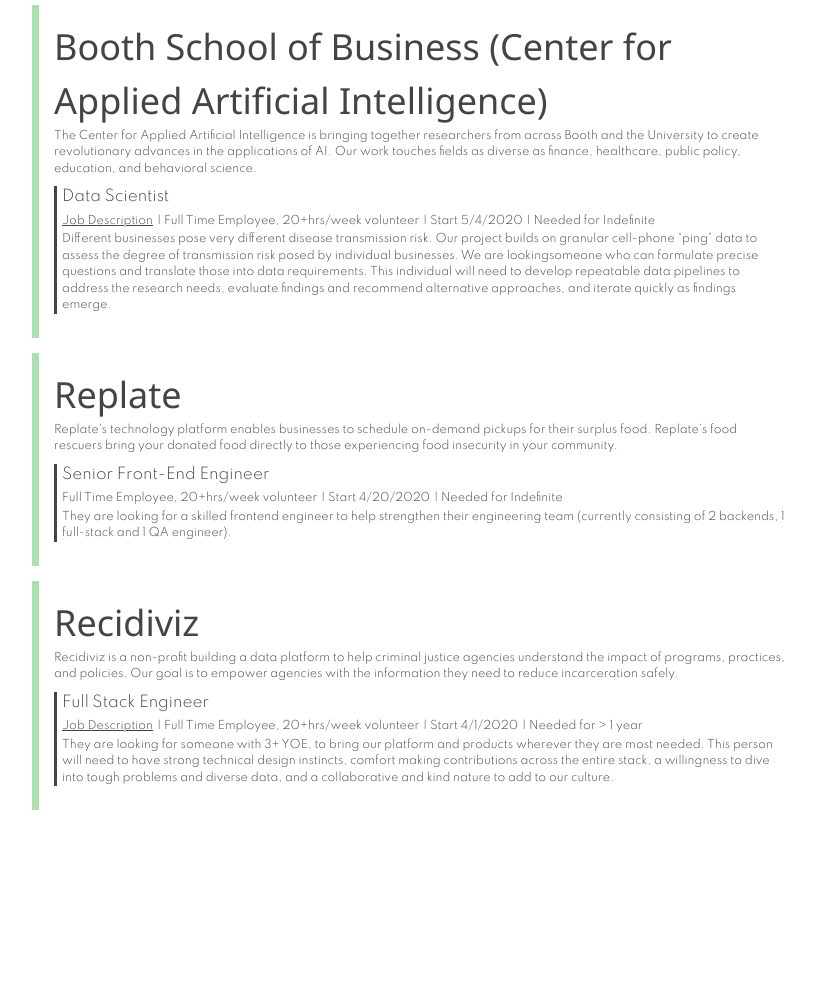
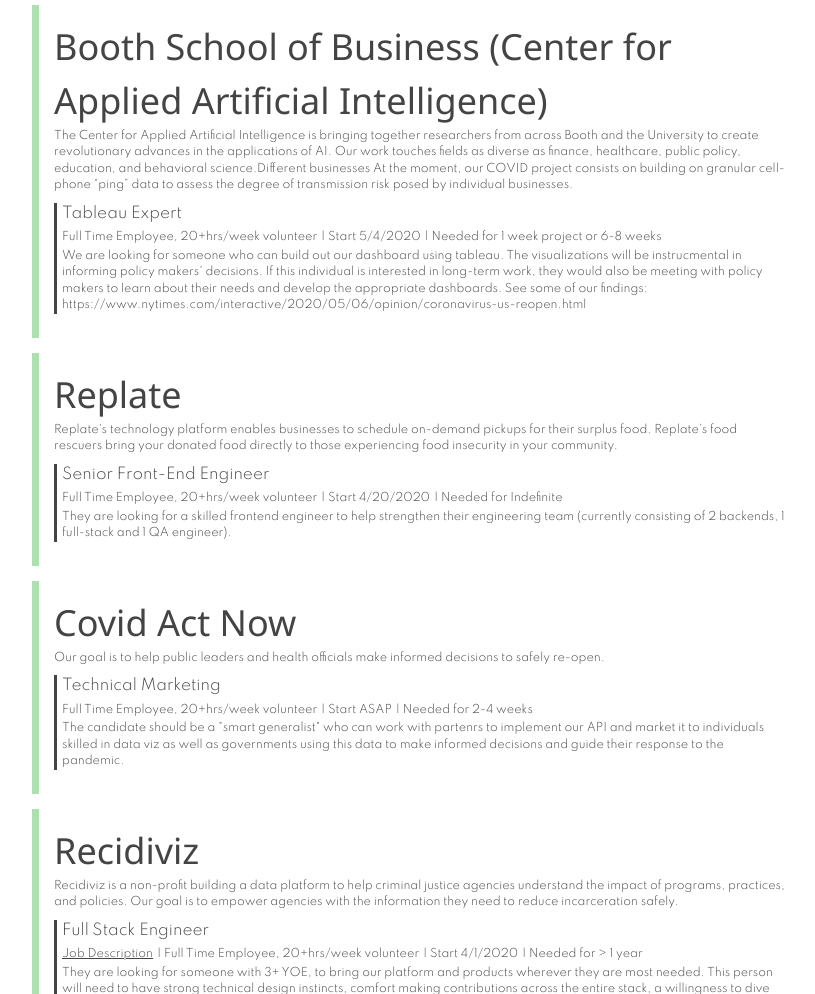
Before and after one commit to paomartcard/pdscovid.github.io, a plain HTML site: page index.html in a window 1280 px wide. Shown: the part 740-1734 px from the top of the page, without its empty margins (294-1109 px from the left). Before the commit the page ends 1629 px from the top, so only its background shows below. Drawn offline with nearby package versions, Linux system fonts and the light colour scheme.

Commit message:
new job postings

```diff
--- a/index.html
+++ b/index.html
@@ -94,17 +94,15 @@
       <div class="card">
       <a href="https://www.chicagobooth.edu/research/applied-ai" class="job" style="text-decoration: none;" target="_blank" class="job"><h1 class="jobTitle">Booth School of Business (Center for Applied Artificial Intelligence)</h1></a>
       <br>
-      <div class="info" style="margin-bottom: 9px">The Center for Applied Artificial Intelligence is bringing together researchers from across Booth and the University to create revolutionary advances in the applications of AI. Our work touches fields as diverse as finance, healthcare, public policy, education, and behavioral science.</div>
+      <div class="info" style="margin-bottom: 9px">The Center for Applied Artificial Intelligence is bringing together researchers from across Booth and the University to create revolutionary advances in the applications of AI. Our work touches fields as diverse as finance, healthcare, public policy, education, and behavioral science.Different businesses  At the moment, our COVID project consists on building on granular cell-phone “ping” data to assess the degree of transmission risk posed by individual businesses. </div>
       <div style="border-left: 3px solid #444444; padding-left: 5px; margin-bottom: 9px;">
-      <p style="margin-bottom: 0px; margin-top: 0px;">Data Scientist</p>
-      <a href="https://docs.google.com/document/d/1nX37a-gyMfaFSKBbh5RXyJMqNRVIxgCEaTaa0judcZo/edit#" target="_blank" class="job">Job Description</a>
-      <div class="job">|  </div>
+      <p style="margin-bottom: 0px; margin-top: 0px;">Tableau Expert</p>
       <div class="job">Full Time Employee, 20+hrs/week volunteer</div>
       <div class="job">|  </div>
       <div class="job">Start 5/4/2020</div>
       <div class="job">|  </div>
-      <div class="job">Needed for Indefinite</div>
-      <div class="info">Different businesses pose very different disease transmission risk. Our project builds on granular cell-phone “ping” data to assess the degree of transmission risk posed by individual businesses. We are lookingsomeone who can formulate precise questions and translate those into data requirements. This individual will need to develop repeatable data pipelines to address the research needs, evaluate findings and recommend alternative approaches, and iterate quickly as findings emerge.
+      <div class="job">Needed for 1 week project or 6-8 weeks </div>
+      <div class="info">We are looking for someone who can build out our dashboard using tableau. The visualizations will be instrucmental in informing policy makers' decisions. If this individual is interested in long-term work, they would also be meeting with policy makers to learn about their needs and develop the appropriate dashboards. See some of our findings: https://www.nytimes.com/interactive/2020/05/06/opinion/coronavirus-us-reopen.html
       </div>
       </div>
       </div>
@@ -120,6 +118,20 @@
       <div class="job">|  </div>
       <div class="job">Needed for Indefinite</div>
       <div class="info">They are looking for a skilled frontend engineer to help strengthen their engineering team (currently consisting of 2 backends, 1 full-stack and 1 QA engineer).</div>
+      </div>
+      </div>
+      <div class="card">
+      <a href="https://covidactnow.org/" class="job" style="text-decoration: none;" target="_blank" class="job"><h1 class="jobTitle">Covid Act Now</h1></a>
+      <br>
+      <div class="info" style="margin-bottom: 9px">Our goal is to help public leaders and health officials make informed decisions to safely re-open.</div>
+      <div style="border-left: 3px solid #444444; padding-left: 5px; margin-bottom: 9px;">
+      <p style="margin-bottom: 0px; margin-top: 0px;">Technical Marketing</p>
+      <div class="job">Full Time Employee, 20+hrs/week volunteer</div>
+      <div class="job">|  </div>
+      <div class="job">Start ASAP</div>
+      <div class="job">|  </div>
+      <div class="job">Needed for 2-4 weeks</div>
+      <div class="info">The candidate should be a "smart generalist" who can work with partenrs to implement our API and market it to individuals skilled in data viz as well as governments using this data to make informed decisions and guide their response to the pandemic.</div>
       </div>
       </div>
       <div class="card">
--- a/toCopy.csv
+++ b/toCopy.csv
@@ -4,11 +4,11 @@
 ,5/5/2020 16:06:53,Paola Martinez,paomart@stanford.edu,NY Governor's Office,https://www.governor.ny.gov/,NY Governor's office is looking for technical talent to help inform decisions and mitigate the impact of the pandemic. ,idk,idk@gmail.com,Product Manager,A product manager with a deep data science background who can integrate epidemiological models and other analyses being produced by the Department of Health and a McKinsey consulting team into an analytical framework for decision-making around reopening the state. ,no,https://docs.google.com/document/d/1BSihLhIAqN8U8MAYQZmXYTtuFavFYhqdaIhAOKlxrIE/edit?usp=sharing,"Full Time Employee, 20+hrs/week volunteer",5/4/2020,> 1 year,,,,,,,
 ,5/4/2020 13:24:56,Lucina Tse,ltse@dimagi.com,Dimagi Inc,https://www.dimagi.com,Dimagi was born from the belief that there’s a better way to provide services to those in need. Our mission is to create digital products that support global development efforts.,Lucina Tse,ltse@dimagi.com,Full Stack Web Software Engineers,"Dimagi’s technology is being utilized for the COVID-19 response, especially in contact tracing, and we are looking for talented individuals to assist us in this effort.  We're looking for full stack web Software Engineers who want to jump in and work with us on these efforts. FYI on start date, we're basically happy to work with people ASAP.  The duration, we can talk more about as well and have flexibility.",,"https://www.dimagi.com/careers/job/2176914/
 ","Full Time Employee, 20+hrs/week volunteer",5/4/2020,4-6 months,Application Engineers,"Dimagi’s technology is being utilized for the COVID-19 response, and we are seeking someone who wants to use their technical background to get things done, and find solutions to complex problems to help in this response.",Same flexibility as previous role. Job Description coming soon.,,"Full Time Employee, 20+hrs/week volunteer",5/4/2020,4-6 months
-,5/4/2020 13:24:56,Paola Martinez,paomart@stanford.edu,Booth School of Business (Center for Applied Artificial Intelligence),https://www.chicagobooth.edu/research/applied-ai,"The Center for Applied Artificial Intelligence is bringing together researchers from across Booth and the University to create revolutionary advances in the applications of AI. Our work touches fields as diverse as finance, healthcare, public policy, education, and behavioral science.",Linda Pantale,lpantale@chicagobooth.edu,Data Scientist,"Different businesses pose very different disease transmission risk. Our project builds on granular cell-phone “ping” data to assess the degree of transmission risk posed by individual businesses. We are lookingsomeone who can formulate precise questions and translate those into data requirements. This individual will need to develop repeatable data pipelines to address the research needs, evaluate findings and recommend alternative approaches, and iterate quickly as findings emerge.
-",na,https://docs.google.com/document/d/1nX37a-gyMfaFSKBbh5RXyJMqNRVIxgCEaTaa0judcZo/edit#,"Full Time Employee, 20+hrs/week volunteer",5/4/2020,Indefinite,,,,,,,
+,5/4/2020 13:24:56,Paola Martinez,paomart@stanford.edu,Booth School of Business (Center for Applied Artificial Intelligence),https://www.chicagobooth.edu/research/applied-ai,"The Center for Applied Artificial Intelligence is bringing together researchers from across Booth and the University to create revolutionary advances in the applications of AI. Our work touches fields as diverse as finance, healthcare, public policy, education, and behavioral science.Different businesses  At the moment, our COVID project consists on building on granular cell-phone “ping” data to assess the degree of transmission risk posed by individual businesses. ",Linda Pantale,lpantale@chicagobooth.edu,Tableau Expert,"We are looking for someone who can build out our dashboard using tableau. The visualizations will be instrucmental in informing policy makers' decisions. If this individual is interested in long-term work, they would also be meeting with policy makers to learn about their needs and develop the appropriate dashboards. See some of our findings: https://www.nytimes.com/interactive/2020/05/06/opinion/coronavirus-us-reopen.html
+",na,,"Full Time Employee, 20+hrs/week volunteer",5/4/2020,1 week project or 6-8 weeks ,,,,,,,
 ,4/26/2020 19:32:33,Darren Hau,dhau@schmidtfutures.com,Replate,https://www.re-plate.org/,Replate's technology platform enables businesses to schedule on-demand pickups for their surplus food. Replate’s food rescuers bring your donated food directly to those experiencing food insecurity in your community.,Maen,askdarrenforemail@gmail.com,Senior Front-End Engineer,"They are looking for a skilled frontend engineer to help strengthen their engineering team (currently consisting of 2 backends, 1 full-stack and 1 QA engineer).",NA,,"Full Time Employee, 20+hrs/week volunteer",4/20/2020,Indefinite,,,,,,,
 not core focus,4/26/2020 19:49:51,Glenn,gyu@schmidtfutures.com,Benefits Data Trust,https://bdtrust.org/,Benefits Data Trust is a not-for-profit organization committed to transforming how individuals in need access essential benefits and services.,We don't have it,askryan@gmail.com,CTO (Based in Philadephia) ,Benefits Trust Data is looking for a CTO who can drive the implementation and evaluation of their technological resources. This individual should have deep technical understanding and must be willing to relocate to Philadelphia.,NA,,Full Time Employee,5/1/2020,Indefinite,,,,,,,
-not core focus,4/26/2020 20:03:33,Anna Mitchell,amitchell@schmidtfutures.com,Covid Act Now,https://covidactnow.org/,Our goal is to help public leaders and health officials make informed decisions to safely re-open.,James Tamplin,james@tamplin.net,Technical Marketing,"The candidate should be a ""smart generalist"" who can figure out how to take their API and market it to individuals skilled in data viz as well as governments using this data to make informed decisions and guide their response to the pandemic. ",NA,,"Full Time Employee, 20+hrs/week volunteer",ASAP,2-4 weeks,,,,,,,
+,4/26/2020 20:03:33,Anna Mitchell,amitchell@schmidtfutures.com,Covid Act Now,https://covidactnow.org/,Our goal is to help public leaders and health officials make informed decisions to safely re-open.,James Tamplin,james@tamplin.net,Technical Marketing,"The candidate should be a ""smart generalist"" who can work with partenrs to implement our API and market it to individuals skilled in data viz as well as governments using this data to make informed decisions and guide their response to the pandemic.",NA,,"Full Time Employee, 20+hrs/week volunteer",ASAP,2-4 weeks,,,,,,,
 ,4/25/2020 18:28:39,Paola Martinez,paomart@stanford.edu,Recidiviz,https://www.recidiviz.org/,"Recidiviz is a non-profit building a data platform to help criminal justice agencies understand the impact of programs, practices, and policies. Our goal is to empower agencies with the information they need to reduce incarceration safely.",Clementine R,clem@recid.org,Full Stack Engineer,"They are looking for someone with 3+ YOE, to bring our platform and products wherever they are most needed. This person will need to have strong technical design instincts, comfort making contributions across the entire stack, a willingness to dive into tough problems and diverse data, and a collaborative and kind nature to add to our culture.
 ",na,https://docs.google.com/document/d/1h2iM9gEv_Ei0OSsW0uK2AWtKpzjXNDtbSm3hEfMYZTg/edit?usp=sharing,"Full Time Employee, 20+hrs/week volunteer",4/1/2020,> 1 year,,,,,,,
 No longer looking,4/27/2020 8:05:09,Sam Ching,sching@schmidtfutures.com,Open Gov. Products (OGP) - Singapore,https://open.gov.sg/,"While OGP usually works on projects in all domains, it's currently focused in developing a suite of product to help combat coronavirus and return restart economies. P",Russel Chan,russell@open.gov.sg,4 Mobile Devs,Working on a suite of products (refer to job description) and looking for experienced mobile devs that can join our small team and work on developing products that will be deployed soon after. ,ns,https://docs.google.com/document/d/1Vg2XYBd7-C6b4AoKO-IdVJYPu6HCfENJymRUcv90IcU/edit,20+hrs/week volunteer,4/27/2020,3 months,,,,,,,
```
Also changed, not shown: HTMLtoCopy.txt.
